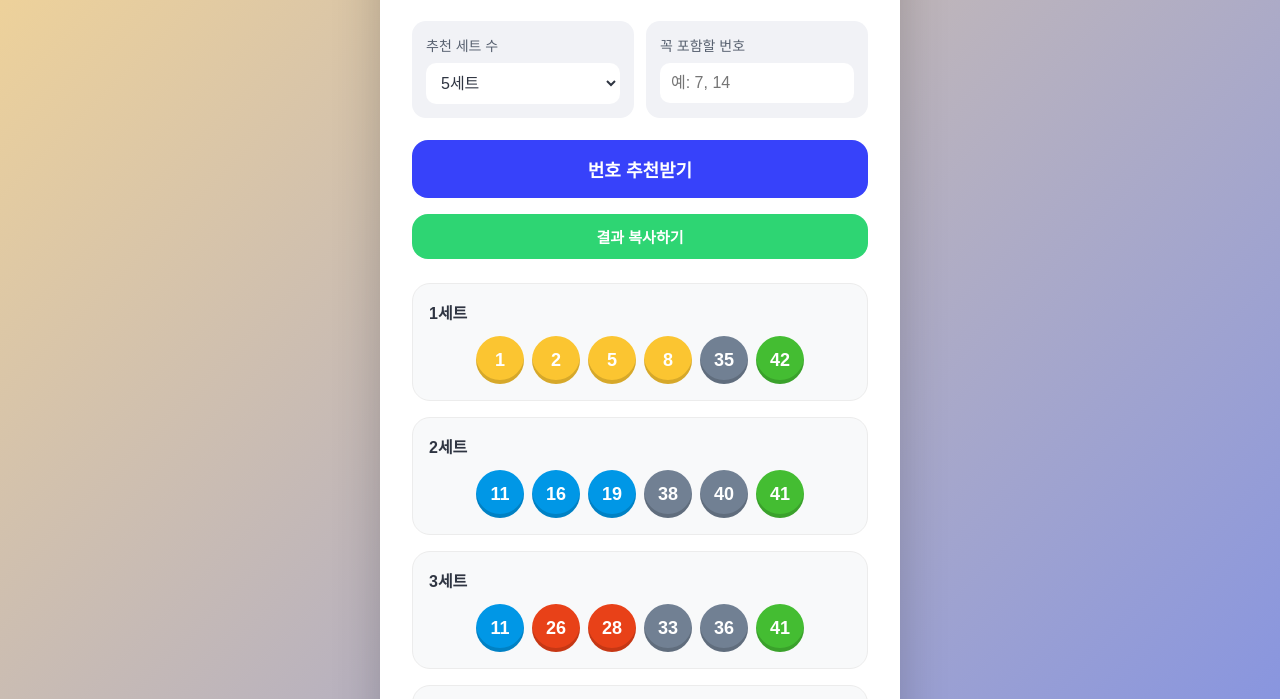
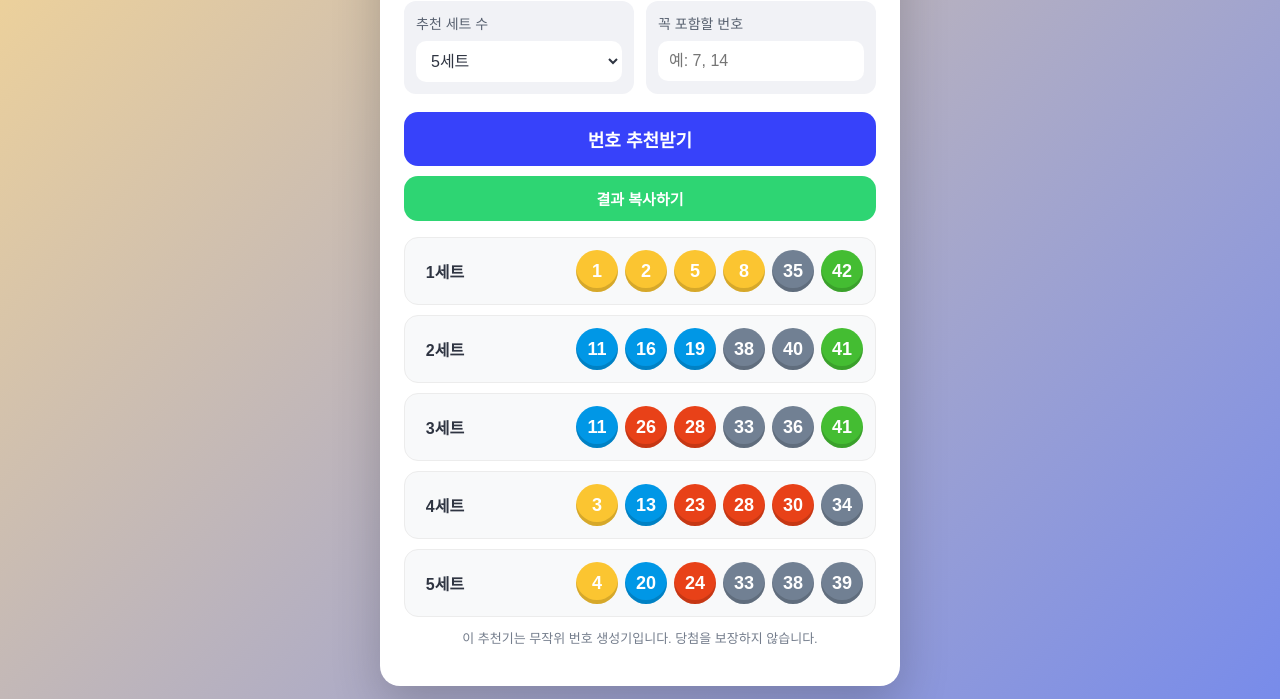
Before and after one commit to kkhoon871/zocoding_pro, a plain HTML site: page index.html in a window 1280 px wide. Shown: the part 189-888 px from the top of the page. Drawn offline with Linux system fonts and the light colour scheme.

Commit message:
Condense desktop layout

```diff
--- a/index.html
+++ b/index.html
@@ -54,7 +54,7 @@
       background: linear-gradient(135deg, var(--page-start), var(--page-end));
       display: flex;
       justify-content: center;
-      align-items: center;
+      align-items: flex-start;
       padding: 24px;
       transition: background 0.2s ease;
     }
@@ -63,8 +63,8 @@
       width: 100%;
       max-width: 520px;
       background: var(--panel);
-      border-radius: 24px;
-      padding: 32px;
+      border-radius: 20px;
+      padding: 24px;
       box-shadow: 0 20px 50px var(--shadow);
       text-align: center;
       transition: background 0.2s ease, color 0.2s ease;
@@ -73,7 +73,7 @@
     .top-bar {
       display: flex;
       justify-content: flex-end;
-      margin-bottom: 14px;
+      margin-bottom: 10px;
     }
 
     .theme-toggle {
@@ -95,13 +95,13 @@
     }
 
     h1 {
-      margin: 0 0 8px;
+      margin: 0 0 6px;
       font-size: 32px;
       color: var(--text);
     }
 
     .desc {
-      margin: 0 0 24px;
+      margin: 0 0 18px;
       color: var(--muted);
       line-height: 1.5;
     }
@@ -110,13 +110,13 @@
       display: grid;
       grid-template-columns: 1fr 1fr;
       gap: 12px;
-      margin-bottom: 22px;
+      margin-bottom: 18px;
     }
 
     .control-box {
       background: var(--panel-soft);
-      border-radius: 14px;
-      padding: 14px;
+      border-radius: 12px;
+      padding: 12px;
       text-align: left;
     }
 
@@ -145,8 +145,8 @@
     button {
       width: 100%;
       border: none;
-      border-radius: 16px;
-      padding: 16px;
+      border-radius: 14px;
+      padding: 14px;
       font-size: 18px;
       font-weight: bold;
       color: white;
@@ -161,36 +161,41 @@
     }
 
     .result {
-      margin-top: 24px;
+      margin-top: 16px;
       display: flex;
       flex-direction: column;
-      gap: 16px;
+      gap: 10px;
     }
 
     .set {
       background: var(--result-bg);
-      border-radius: 18px;
-      padding: 16px;
+      border-radius: 14px;
+      padding: 12px;
       border: 1px solid var(--border);
+      display: grid;
+      grid-template-columns: 56px 1fr;
+      align-items: center;
+      gap: 10px;
     }
 
     .set-title {
-      text-align: left;
+      text-align: center;
       font-weight: bold;
       color: var(--text);
-      margin-bottom: 12px;
+      margin-bottom: 0;
+      white-space: nowrap;
     }
 
     .balls {
       display: flex;
-      justify-content: center;
+      justify-content: flex-end;
       flex-wrap: wrap;
-      gap: 8px;
+      gap: 7px;
     }
 
     .ball {
-      width: 48px;
-      height: 48px;
+      width: 42px;
+      height: 42px;
       border-radius: 50%;
       display: flex;
       justify-content: center;
@@ -208,7 +213,7 @@
     .green { background: #44bd32; }
 
     .copy-btn {
-      margin-top: 16px;
+      margin-top: 10px;
       background: var(--success);
       font-size: 15px;
       padding: 12px;
@@ -220,7 +225,7 @@
     }
 
     .notice {
-      margin-top: 18px;
+      margin-top: 12px;
       font-size: 13px;
       color: var(--subtle);
       line-height: 1.5;
```
